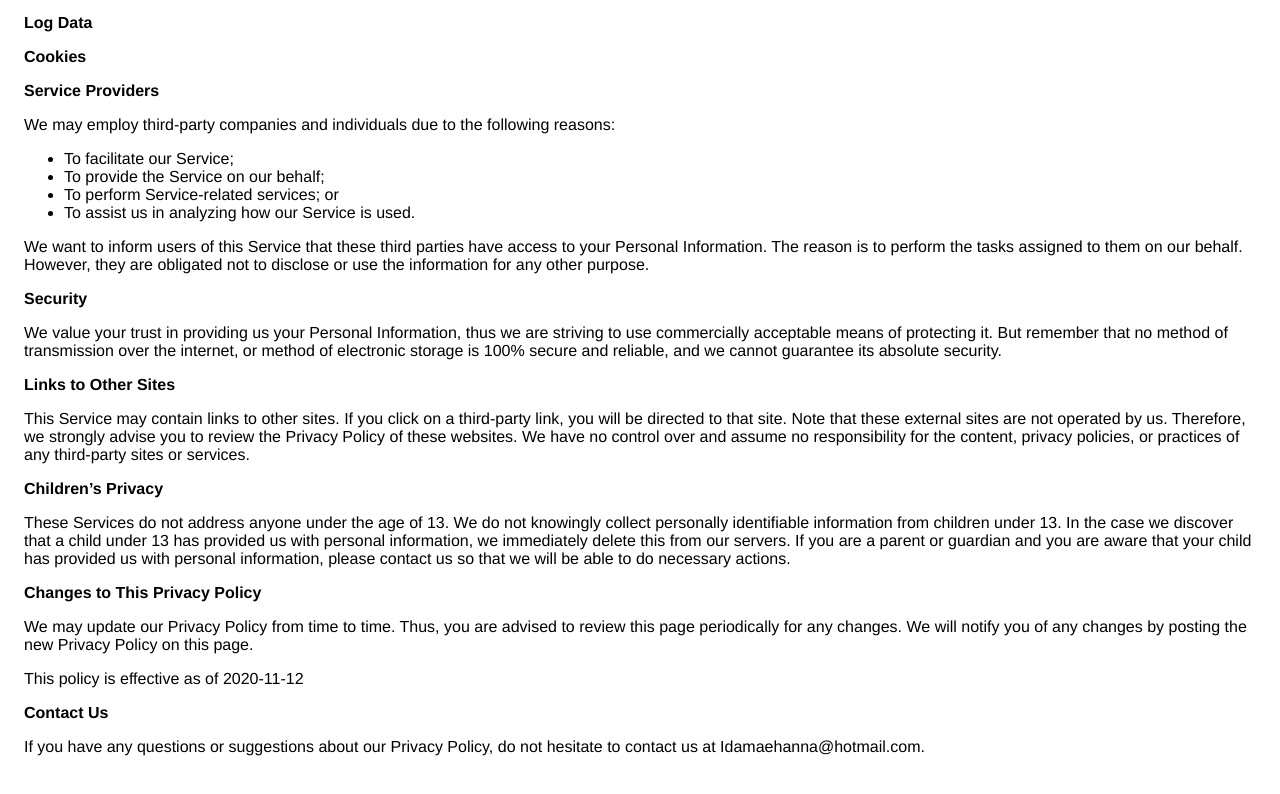
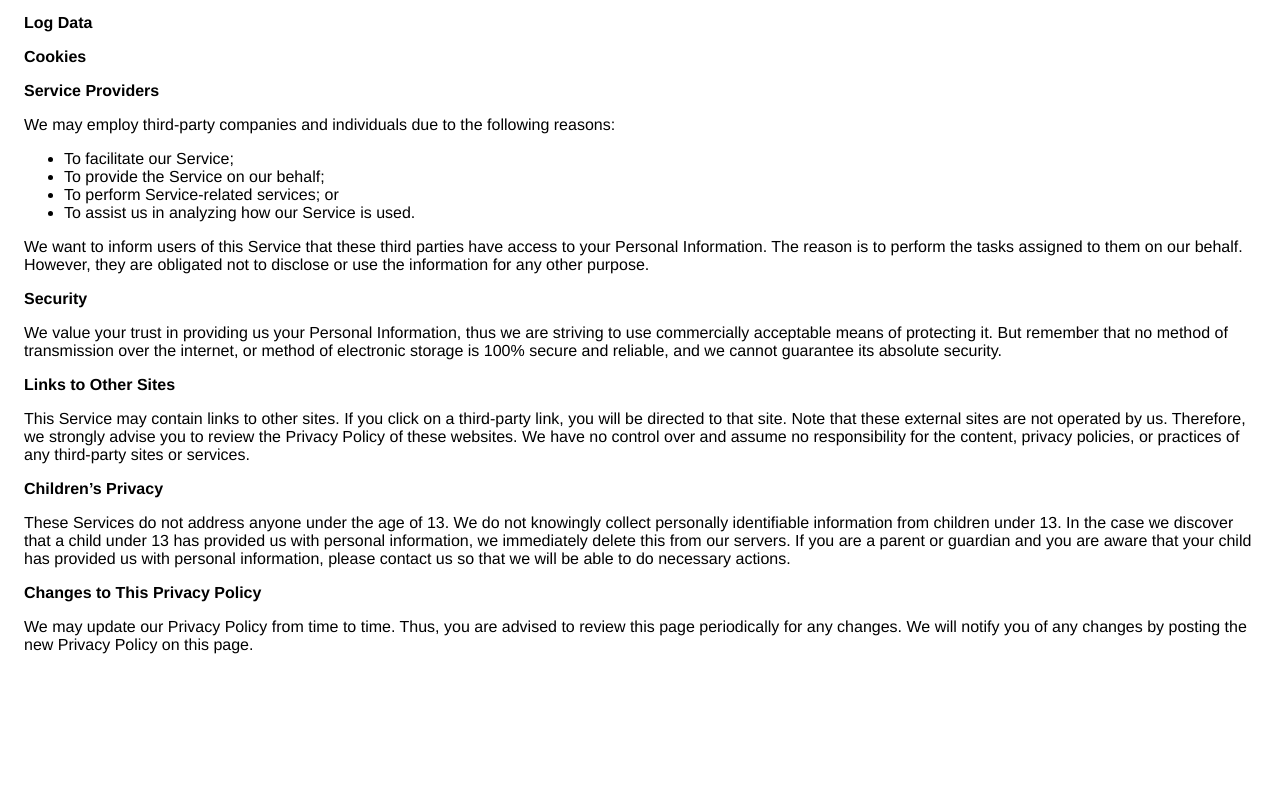
Before and after one commit to patrickjames242/Better-Living-App-Privacy-Policy, a plain HTML site: page index.html in a window 1280 px wide. Shown: the part 370-1164 px from the top of the page. After the commit the page ends 1064 px from the top, so only its background shows below. Drawn offline with Linux system fonts and the light colour scheme.

Commit message:
Update index.html

```diff
--- a/index.html
+++ b/index.html
@@ -76,9 +76,6 @@
                   periodically for any changes. We will
                   notify you of any changes by posting the new Privacy Policy on
                   this page.
-                </p> <p>This policy is effective as of 2020-11-12</p> <p><strong>Contact Us</strong></p> <p>
-                  If you have any questions or suggestions about our
-                  Privacy Policy, do not hesitate to contact us at Idamaehanna@hotmail.com.
                 </p>
     </body>
     </html>
```
